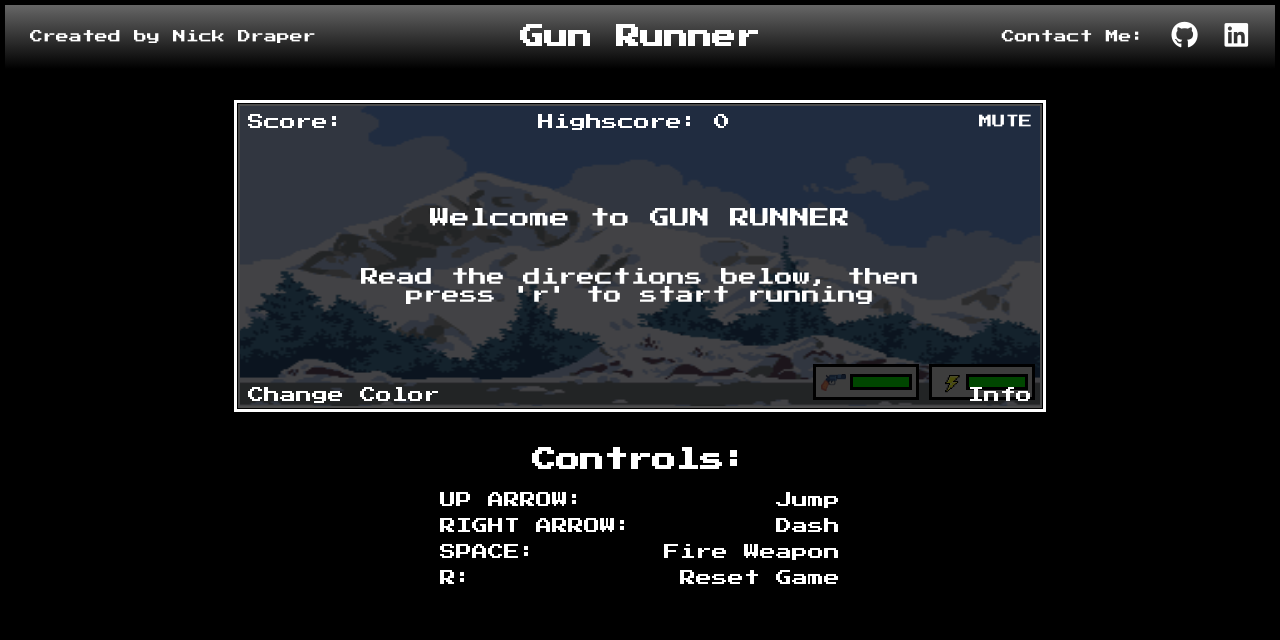
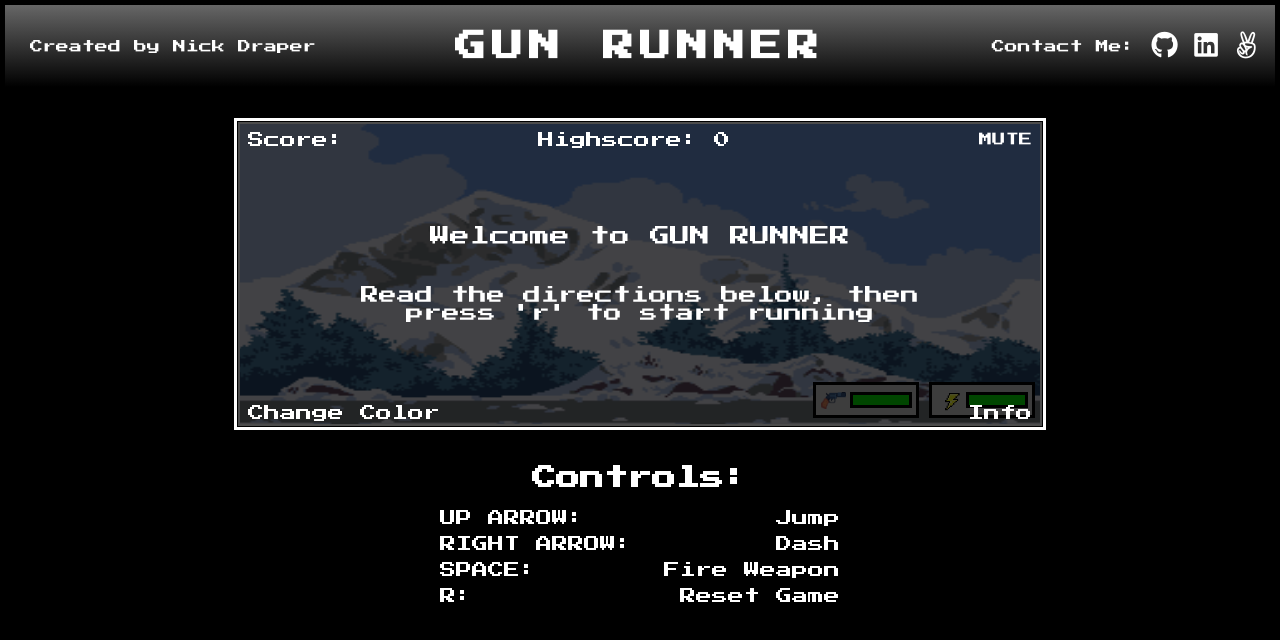
Before and after one commit to nickdraper8/gun-runner, a website built with webpack: page index.html in a window 1280 px wide. Built offline with nearby package versions, Linux system fonts and the light colour scheme.

Commit message:
added angellist link and edited title css

```diff
--- a/index.html
+++ b/index.html
@@ -29,6 +29,7 @@
           <div>Contact Me:</div>
           <a href="https://github.com/nickdraper8/gun-runner"><i class="fab fa-github"></i></a>
           <a href="https://www.linkedin.com/in/nicholas-draper/"><i class="fab fa-linkedin"></i></a>
+          <a href="https://angel.co/u/nicholas-draper-2"><i class="fab fa-angellist"></i></a>
         </div>
       </nav>
       <div id="game-view-container">
--- a/public/stylesheets/general.css
+++ b/public/stylesheets/general.css
@@ -21,6 +21,12 @@ main nav > div {
     width: 300px;
     font-size: 13px;
     margin-left: 25px;
+}
+
+main nav > h1 {
+    letter-spacing: 6px;
+    font-size: 31px;
+    text-transform: uppercase;
 }
 
 main nav #nav-links {
```
